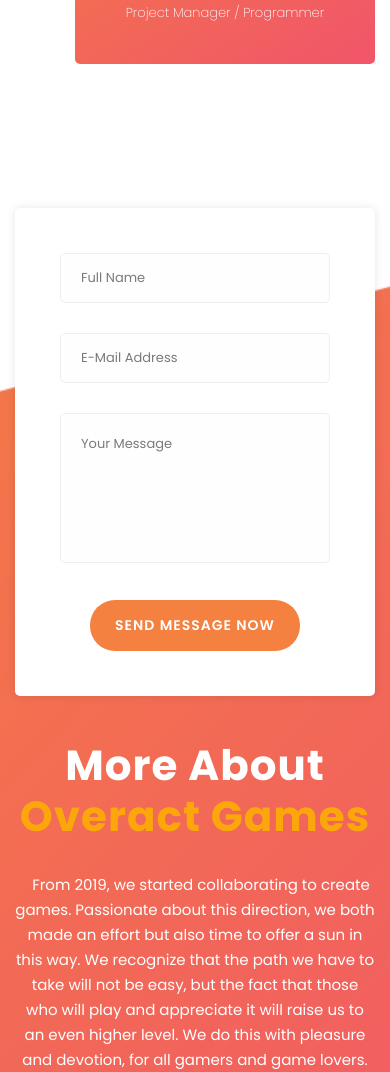
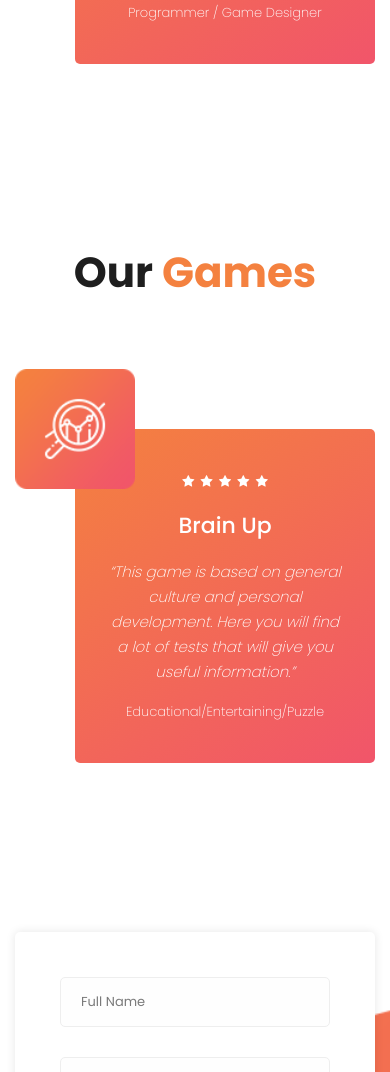
Before and after one commit to Overact-Games/Overact-Games.github.io, a plain HTML site: page index.html in a window 390 px wide. Shown: the part 4590-5662 px from the top of the page. Drawn offline with Linux system fonts and the light colour scheme.

Commit message:
Updated info data

```diff
--- a/assets/css/templatemo-lava.css
+++ b/assets/css/templatemo-lava.css
@@ -867,8 +867,16 @@
   position: relative;
   z-index: 9;
 }
+#games {
+  padding-top: 100px;
+  position: relative;
+  z-index: 9;
+}
 
 #testimonials .item {
+  position: relative;
+}
+#games .item {
   position: relative;
 }
 
@@ -911,6 +919,51 @@
 }
 
 #testimonials .author img {
+  max-width: 120px;
+  margin-bottom: -60px;
+}
+
+
+
+#games .item .games-content {
+  background: rgb(244,129,63);
+  background: linear-gradient(145deg, rgba(244,129,63,1) 0%, rgba(241,85,106,1) 100%);
+  margin-left: 60px;
+  padding: 40px 30px;
+  text-align: center;
+  border-radius: 5px;
+}
+
+#games .item .games-content ul li {
+  display: inline-block;
+  margin: 0px 1px;
+}
+
+#games .item .games-content ul li i {
+  color: #fff;
+  font-size: 13px;
+}
+
+#games .item .games-content h4 {
+  font-size: 22px;
+  margin-top: 20px;
+  color: #fff;
+}
+
+#games .item .games-content p {
+  color: #fff;
+  font-style: italic;
+  font-weight: 200;
+  margin: 20px 0px 15px 0px;
+}
+
+#games .item .games-content span {
+  color: #fff;
+  font-weight: 200;
+  font-size: 13px;
+}
+
+#games .author img {
   max-width: 120px;
   margin-bottom: -60px;
 }
--- a/index.html
+++ b/index.html
@@ -48,6 +48,7 @@
                         <!-- ***** Menu Start ***** -->
                         <ul class="nav">
                             <li class="scroll-to-section"><a href="#welcome" class="menu-item">Home</a></li>
+                            <li class="scroll-to-section"><a href="#games" class="menu-item">Games</a></li>
                             <li class="scroll-to-section"><a href="#about" class="menu-item">About</a></li>
                             <li class="scroll-to-section"><a href="#testimonials" class="menu-item">Testimonials</a>
                             </li>
@@ -220,7 +221,7 @@
                                 </ul>
                                 <h4>Gheorghe Ciușca</h4>
                                 <p>“He is the one who initiated this company. Dedicated to the work, who showed seriousness and attitude in this field.”</p>
-                                <span>Project Manager / Programmer</span>
+                                <span>Programmer / Game Designer</span>
                             </div>
                         </div>
                         <div class="item service-item">
@@ -237,14 +238,33 @@
                                 </ul>
                                 <h4>Ghercioglo Roman</h4>
                                 <p>“Main member in the development of games and the implementation of perfect solutions to obtain a quality product.”</p>
-                                <span>Programmer / Team coordinator</span>
+                                <span>Programmer / Game Designer</span>
                             </div>
                         </div>
+                    </div>
+                </div>
+            </div>
+        </div>
+    </section>
+    <!-- ***** Testimonials Ends ***** -->
+
+        <!-- ***** Games Starts ***** -->
+        <section class="section" id="games">
+            <div class="container">
+                <div class="row">
+                    <div class="col-lg-8 offset-lg-2">
+                        <div class="center-heading">
+                            <h2>Our <em>Games</em></h2>
+                        </div>
+                    </div>
+                    <div class="col-lg-10 col-md-12 col-sm-12 mobile-bottom-fix-big"
+                        data-scroll-reveal="enter left move 30px over 0.6s after 0.4s">
+                        <div class="owl-carousel owl-theme">
                             <div class="item service-item">
                                 <div class="author">
-                                <i><img src="assets/images/gheorghe.png" alt="Author One"></i>
+                                    <i><img src="assets/images/about-icon-01.png" alt="Second Author"></i>
                                 </div>
-                            <div class="testimonial-content">
+                                <div class="games-content">
                                     <ul class="stars">
                                         <li><i class="fa fa-star"></i></li>
                                         <li><i class="fa fa-star"></i></li>
@@ -252,16 +272,16 @@
                                         <li><i class="fa fa-star"></i></li>
                                         <li><i class="fa fa-star"></i></li>
                                     </ul>
-                                <h4>Gheorghe Ciușca</h4>
-                                <p>“He is the one who initiated this company. Dedicated to the work, who showed seriousness and attitude in this field.”</p>
-                                <span>Project Manager / Programmer</span>
+                                    <h4>Brain Up</h4>
+                                    <p>“This game is based on general culture and personal development. Here you will find a lot of tests that will give you useful information.”</p>
+                                    <span>Educational/Entertaining/Puzzle</span>
                                 </div>
                             </div>
                             <div class="item service-item">
                                 <div class="author">
-                                <i><img src="assets/images/roma.png" alt="Second Author"></i>
+                                    <i><img src="assets/images/about-icon-01.png" alt="Second Author"></i>
                                 </div>
-                            <div class="testimonial-content">
+                                <div class="games-content">
                                     <ul class="stars">
                                         <li><i class="fa fa-star"></i></li>
                                         <li><i class="fa fa-star"></i></li>
@@ -269,9 +289,26 @@
                                         <li><i class="fa fa-star"></i></li>
                                         <li><i class="fa fa-star"></i></li>
                                     </ul>
-                                <h4>Ghercioglo Roman</h4>
-                                <p>“Main member in the development of games and the implementation of perfect solutions to obtain a quality product.”</p>
-                                <span>Programmer / Team coordinator</span>
+                                    <h4>Red.Blue Union</h4>
+                                    <p>“Red.Blue Union is a fun game, quite pleasant and smooth. Here you will hit 2 balls, which you will have to join. As simple as it is fun!”</p>
+                                    <span>Puzzle / Action / Strategy</span>
+                                </div>
+                            </div>
+                            <div class="item service-item">
+                                <div class="author">
+                                    <i><img src="assets/images/about-icon-01.png" alt="Second Author"></i>
+                                </div>
+                                <div class="games-content">
+                                    <ul class="stars">
+                                        <li><i class="fa fa-star"></i></li>
+                                        <li><i class="fa fa-star"></i></li>
+                                        <li><i class="fa fa-star"></i></li>
+                                        <li><i class="fa fa-star"></i></li>
+                                        <li><i class="fa fa-star"></i></li>
+                                    </ul>
+                                    <h4>Box Union</h4>
+                                    <p>“Box Union is also a fun game, similar to Red.Blue Union, where you will encounter a lot of fun and logical levels, which will put you in a dilemma of deep thinking.”</p>
+                                    <span>Puzzle / Action / Strategy</span>
                                 </div>
                             </div>
                         </div>
```
Lines whose indentation alone changed are shown as unchanged.
